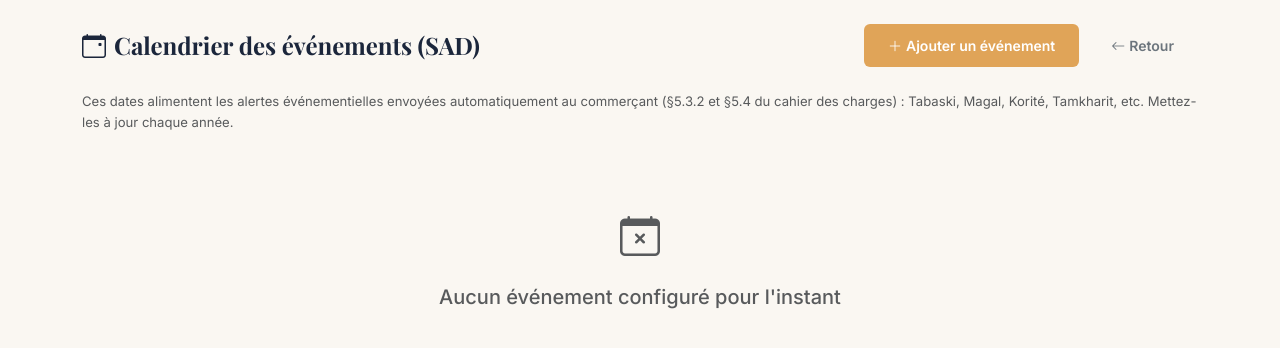
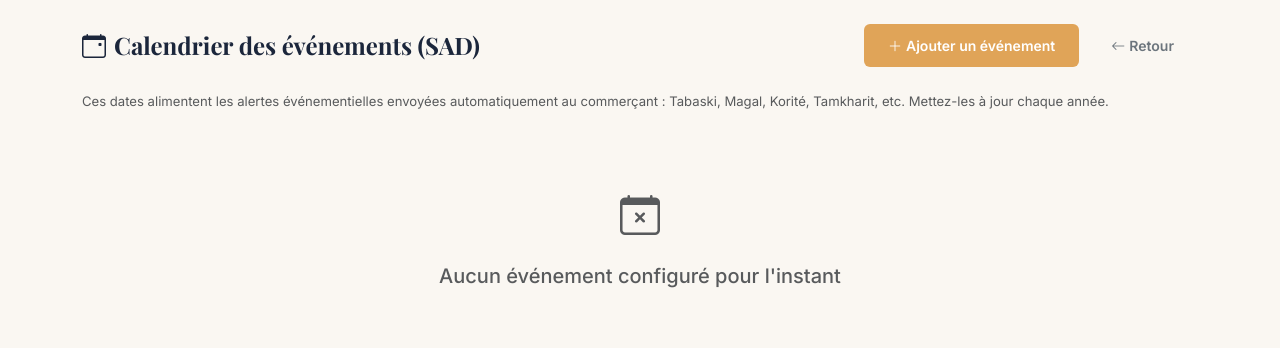
Before and after one commit to Adji1425/Sama-Gerant-Pro, a Django app: template apps/evenements/templates/evenements/liste_evenements.html in a window 1280 px wide. Shown: the part 68-416 px from the top of the page. Run offline with Django 5.2, Linux system fonts and the light colour scheme; the template is opened without the code that fills it, so the values that code supplies are empty; some libraries are stand-ins or nearby versions; some web fonts are replaced.

Commit message:
nouveau ajout

```diff
--- a/apps/evenements/templates/evenements/liste_evenements.html
+++ b/apps/evenements/templates/evenements/liste_evenements.html
@@ -20,7 +20,7 @@
 
 <p class="text-muted small mb-4">
   Ces dates alimentent les alertes événementielles envoyées automatiquement au
-  commerçant (§5.3.2 et §5.4 du cahier des charges) : Tabaski, Magal, Korité,
+  commerçant : Tabaski, Magal, Korité,
   Tamkharit, etc. Mettez-les à jour chaque année.
 </p>
 
```
